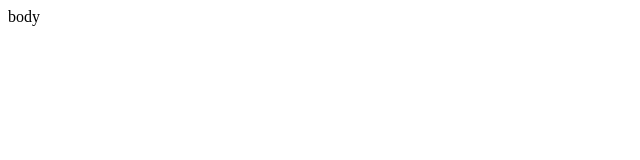
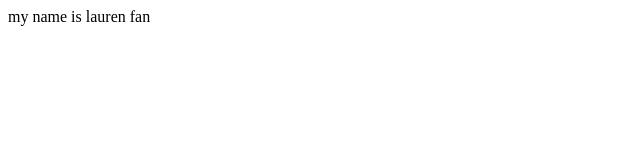
Before and after one commit to itslaurenf/unclass-git, a plain HTML site: page index.html in a window 1280 px wide. Shown: the whole page, without its empty margins (0-640 px from the left). Drawn offline with Linux system fonts and the light colour scheme.

Commit message:
added man name

```diff
--- a/index.html
+++ b/index.html
@@ -5,7 +5,7 @@
 	</head>
 
 	<body>
-		body
+		my name is lauren fan
 	</body>
 
 </html>
```
